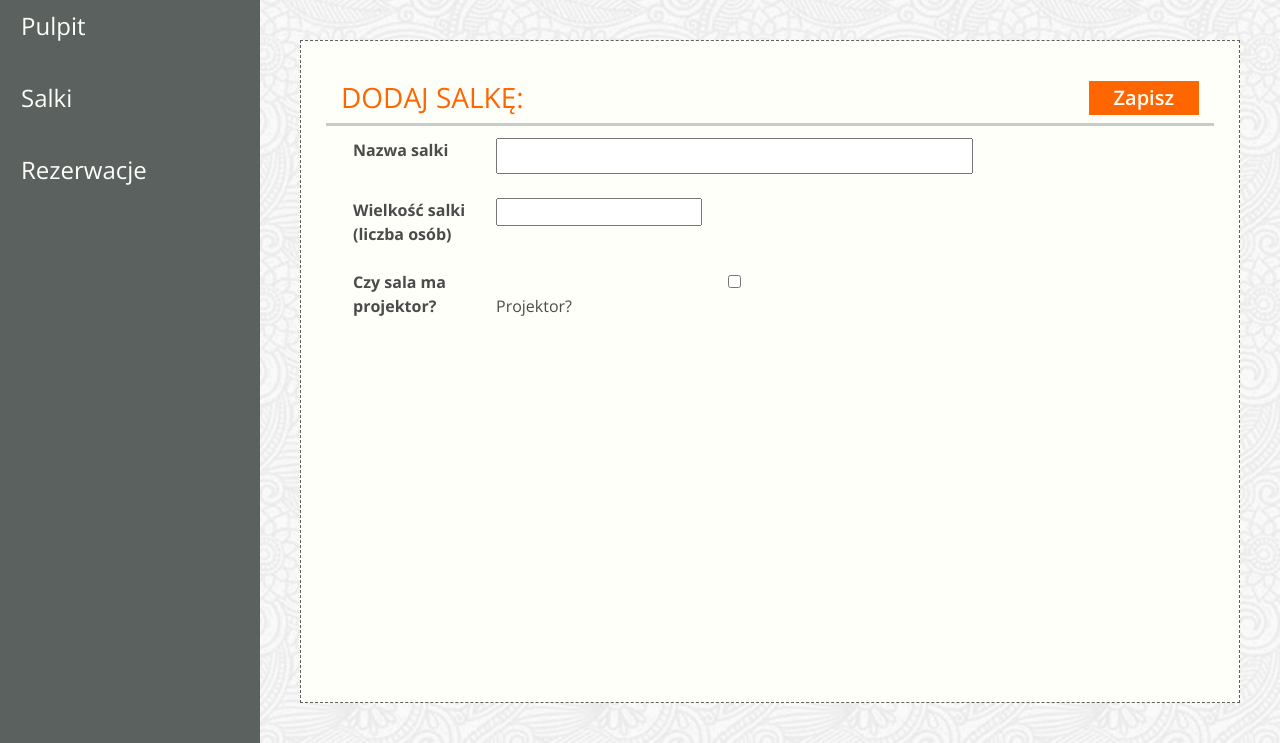
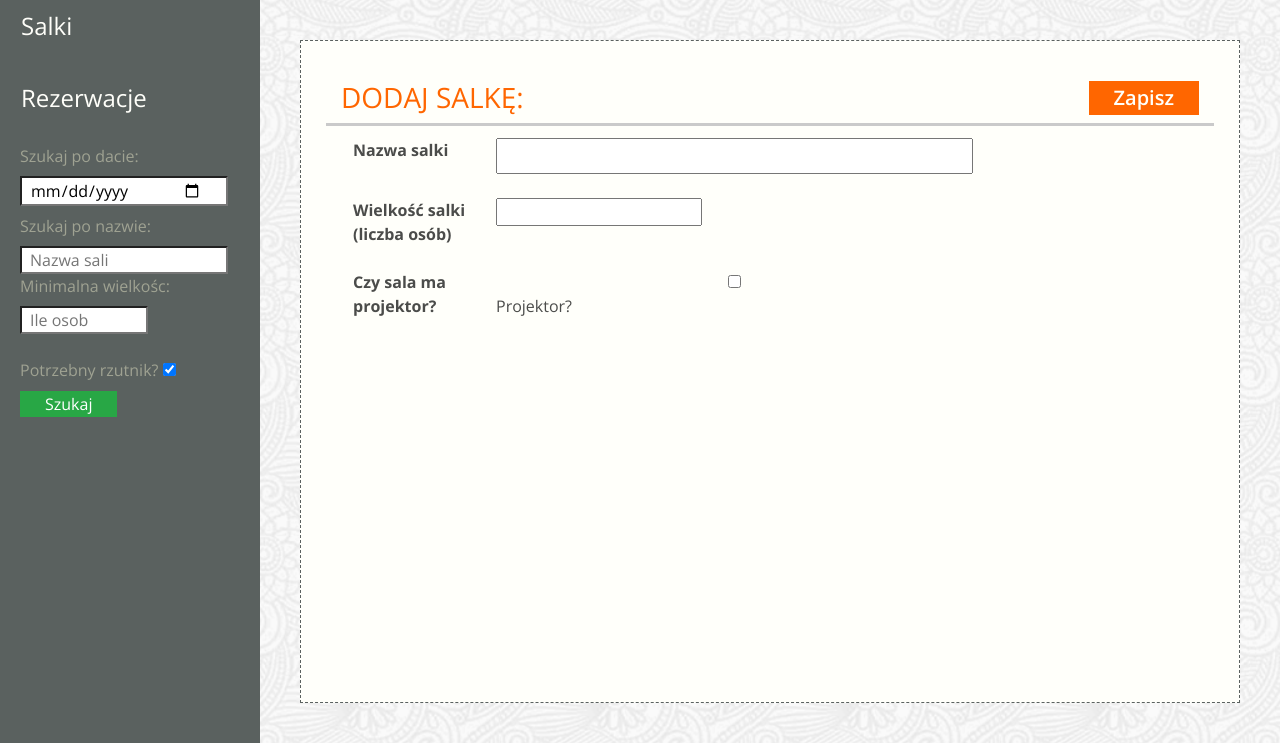
Before and after one commit to gopisu/BookRoom, a Django app: page /room/new/ in a window 1280 px wide. Shown: the part 84-827 px from the top of the page. Run offline with Django 3.2, Linux system fonts and the light colour scheme; some libraries are stand-ins or nearby versions; some web fonts are replaced.

Commit message:
searching

```diff
--- a/BookingRooms/templates/BookingRooms/__base__.html
+++ b/BookingRooms/templates/BookingRooms/__base__.html
@@ -6,13 +6,15 @@
     <meta charset="utf-8">
     <meta name="viewport" content="width=device-width, initial-scale=1, shrink-to-fit=no">
     <title>{% block title %}{% endblock title %} | Zarezerwuj Salkę</title>
-    <link rel="stylesheet" href="https://stackpath.bootstrapcdn.com/bootstrap/4.1.3/css/bootstrap.min.css" integrity="sha384-MCw98/SFnGE8fJT3GXwEOngsV7Zt27NXFoaoApmYm81iuXoPkFOJwJ8ERdknLPMO"
+    <link rel="stylesheet" href="https://stackpath.bootstrapcdn.com/bootstrap/4.1.3/css/bootstrap.min.css"
+          integrity="sha384-MCw98/SFnGE8fJT3GXwEOngsV7Zt27NXFoaoApmYm81iuXoPkFOJwJ8ERdknLPMO"
           crossorigin="anonymous">
     <link href="https://fonts.googleapis.com/css?family=Charmonman:400,700|Open+Sans:400,600,700&amp;subset=latin-ext"
           rel="stylesheet">
     <link rel="stylesheet" href="{% static "css/style.css" %}">
-    <link rel="stylesheet" href="https://use.fontawesome.com/releases/v5.5.0/css/all.css" integrity="sha384-B4dIYHKNBt8Bc12p+WXckhzcICo0wtJAoU8YZTY5qE0Id1GSseTk6S+L3BlXeVIU" crossorigin="anonymous">
-    <link rel="shortcut icon" href="{% static 'images/favicon.ico' type='image/x-icon' %}">
+    <link rel="stylesheet" href="https://use.fontawesome.com/releases/v5.5.0/css/all.css"
+          integrity="sha384-B4dIYHKNBt8Bc12p+WXckhzcICo0wtJAoU8YZTY5qE0Id1GSseTk6S+L3BlXeVIU" crossorigin="anonymous">
+    <link rel="shortcut icon" href="{% static 'images/favicon.ico' %} type='image/x-icon">
 </head>
 
 <body>
@@ -36,12 +38,6 @@
         <ul class="nav flex-column long-bg">
             <li class="nav-item">
                 <a class="nav-link" href="{% url "all_rooms" %}">
-                                <span>Pulpit</span>
-                                <i class="fas fa-angle-right"></i>
-                            </a>
-                        </li>
-                        <li class="nav-item">
-                            <a class="nav-link" href="{% url "all_rooms" %}">
                     <span>Salki</span>
                     <i class="fas fa-angle-right"></i>
                 </a>
@@ -52,6 +48,35 @@
                     <i class="fas fa-angle-right"></i>
                 </a>
             </li>
+{#            <li class="nav-item">#}
+{#                <a class="nav-link" href="{% url "all_rooms" %}">#}
+{#                    <span>Wyszukiwanie</span>#}
+{#                    <i class="fas fa-angle-right"></i>#}
+{#                </a>#}
+{#            </li>#}
+
+
+            <form class="side-form" method="post" action="{% url "all_rooms"%}"> {% csrf_token %}
+                <li><label><span class="text text-color-lighter">Szukaj po dacie:</span></label></li>
+                <li><label><input type="date" class="input rounded-0 left-2 pt-0 pb-0 pr-4 pl-2" style='width:13em'
+                                  name="side_day" value="{{ side_day }}"></label></li>
+                <li><label><span class="text text-color-lighter">Szukaj po nazwie:</span></label>
+                <li><input type="text" class="input rounded-0 left-2 pt-0 pb-0 pr-4 pl-2" style='width:13em'
+                           name="searched_name" placeholder="Nazwa sali"
+                           value="{{ searched_name }}"></li>
+                <li><label><span class="text text-color-lighter">Minimalna wielkośc:</span></label></li>
+                <li><input type="number" min="0" class="input rounded-0 left-2 pt-0 pb-0 pr-4 pl-2" style='width:8em'
+                           name="searched_size" placeholder="Ile osob" value="{{ searched_size }}"></li>
+                <br>
+                <li><label><span class="text text-color-lighter">Potrzebny rzutnik?  </span></label>
+                    <input type="checkbox" class="input rounded-0 left-5 pt-0 pb-0 pr-4 pl-10"
+                           name="searched_projector" value="True" {% if searched_projector != "Without" %} checked="checked"{% endif %}></li>
+                <li>
+                    <button type="submit" class="btn btn-success rounded-0 pt-0 pb-0 pr-4 pl-4" type="submit" value="" name="search_by_many">
+                        Szukaj
+                    </button>
+                </li>
+            </form>
         </ul>
 
         <div class="m-4 p-3 width-medium text-color-darker">
@@ -67,11 +92,14 @@
     </div>
 </section>
 
-    <script src="https://code.jquery.com/jquery-3.3.1.slim.min.js" integrity="sha384-q8i/X+965DzO0rT7abK41JStQIAqVgRVzpbzo5smXKp4YfRvH+8abtTE1Pi6jizo"
+<script src="https://code.jquery.com/jquery-3.3.1.slim.min.js"
+        integrity="sha384-q8i/X+965DzO0rT7abK41JStQIAqVgRVzpbzo5smXKp4YfRvH+8abtTE1Pi6jizo"
         crossorigin="anonymous"></script>
-    <script src="https://cdnjs.cloudflare.com/ajax/libs/popper.js/1.14.3/umd/popper.min.js" integrity="sha384-ZMP7rVo3mIykV+2+9J3UJ46jBk0WLaUAdn689aCwoqbBJiSnjAK/l8WvCWPIPm49"
+<script src="https://cdnjs.cloudflare.com/ajax/libs/popper.js/1.14.3/umd/popper.min.js"
+        integrity="sha384-ZMP7rVo3mIykV+2+9J3UJ46jBk0WLaUAdn689aCwoqbBJiSnjAK/l8WvCWPIPm49"
         crossorigin="anonymous"></script>
-    <script src="https://stackpath.bootstrapcdn.com/bootstrap/4.1.3/js/bootstrap.min.js" integrity="sha384-ChfqqxuZUCnJSK3+MXmPNIyE6ZbWh2IMqE241rYiqJxyMiZ6OW/JmZQ5stwEULTy"
+<script src="https://stackpath.bootstrapcdn.com/bootstrap/4.1.3/js/bootstrap.min.js"
+        integrity="sha384-ChfqqxuZUCnJSK3+MXmPNIyE6ZbWh2IMqE241rYiqJxyMiZ6OW/JmZQ5stwEULTy"
         crossorigin="anonymous"></script>
 </body>
 </html>
--- a/Conference/views.py
+++ b/Conference/views.py
@@ -7,7 +7,7 @@ from django.views import View
 from Conference.models import *
 
 # Create your tests here.
-from Conference.utils import validate_positive_int, messages
+from Conference.utils import validate_positive_int, messages, booked_rooms_ids
 
 
 class TestView(View):
@@ -22,16 +22,54 @@ class TestView2(View):
 
 class RoomsTodayListView(View):
     def get(self, request):
+        day = datetime.today().strftime("%Y-%m-%d")
         rooms = Room.objects.all().order_by('name')
-        date = datetime.today()
-        all_rooms_today = []
-        for room in rooms:
-            status_today = Booking.objects.filter(room=room.id, date=date)
-            all_rooms_today.append((room, status_today))
-        paginator = Paginator(all_rooms_today, 10)  # Show 10 recipes per page
+        bookings = Booking.objects.filter(date=day)
+        booked_ids = []
+        for booking in bookings:
+            booked_ids.append(booking.room_id)
+        paginator = Paginator(rooms, 20)  # Show 10 recipes per page
         page = request.GET.get('page')
-        all_rooms_today = paginator.get_page(page)
-        return render(request, 'BookingRooms/app-rooms.html', {"object_list": all_rooms_today})
+        rooms = paginator.get_page(page)
+        return render(request, 'BookingRooms/app-rooms.html',
+                      {"day": day, "object_list": rooms, "booked_ids": booked_ids})
+
+    def post(self, request):
+        booked_ids = []
+        object_list = Room.objects.all()
+        if "search_by_day" in request.POST:
+            day = request.POST.get("searched_day")
+            booked_ids = booked_rooms_ids(day)
+            object_list = Room.objects.all().order_by('name')
+            paginator = Paginator(object_list, 20)  # Show 10 recipes per page
+            page = request.GET.get('page')
+            object_list = paginator.get_page(page)
+            return render(request, 'BookingRooms/app-rooms.html',
+                          {"day": day, "object_list": object_list, "booked_ids": booked_ids})
+
+        else:
+            side_day = request.POST.get("side_day")
+            searched_name = request.POST.get("searched_name")
+            searched_size = request.POST.get("searched_size")
+            if side_day:
+                booked_ids = booked_rooms_ids(side_day)
+                object_list = object_list.all().exclude(id__in=booked_ids)
+            if searched_name:
+                object_list = object_list.filter(name__icontains=searched_name)
+            if searched_size:
+                object_list = object_list.filter(size__gte=searched_size)
+            if "searched_projector" in request.POST:
+                searched_projector = "With"
+                object_list = object_list.filter(projector=True)
+            else:
+                searched_projector = "Without"
+                object_list = object_list.filter(projector=False)
+            paginator = Paginator(object_list, 20)  # Show 10 recipes per page
+            page = request.GET.get('page')
+            object_list = paginator.get_page(page)
+            return render(request, 'BookingRooms/app-rooms.html',
+                          {"object_list": object_list, "booked_ids": booked_ids, "side_day": side_day,
+                           "searched_size": searched_size, "searched_name": searched_name, "searched_projector": searched_projector})
 
 
 class RoomDetailsView(View):
@@ -64,13 +102,14 @@ class RoomAddView(View):
         Room.objects.create(name=room_name, size=room_size, projector=room_projector)
         return redirect('all_rooms')
 
+
 class RoomModifyView(View):
 
     def get(self, request, id):
         room = Room.objects.get(id=id)
         return render(request, "BookingRooms/app-modify-room.html", {'room_name': room.name,
-                                                                      'room_projector': room.projector,
-                                                                      'room_size': room.size})
+                                                                     'room_projector': room.projector,
+                                                                     'room_size': room.size})
 
     def post(self, request, id):
         room_name = request.POST.get('room_name')
@@ -83,12 +122,19 @@ class RoomModifyView(View):
         room_size = validate_positive_int(room_size)
         if not room_size or "" in (room_name, room_projector):
             return render(request, 'BookingRooms/app-modify-room.html', {'room_name': room_name,
-                                                                      'room_projector': room_projector,
-                                                                      'room_size': room_size,
-                                                                      'message': messages['wrong_data']})
+                                                                         'room_projector': room_projector,
+                                                                         'room_size': room_size,
+                                                                         'message': messages['wrong_data']})
         room = Room.objects.get(id=id)
-        room.name=room_name
-        room.size=room_size
-        room.projector=room_projector
+        room.name = room_name
+        room.size = room_size
+        room.projector = room_projector
         room.save()
         return redirect('all_rooms')
+
+
+"""Jako użytkownik chcę móc wyszukać sale z podaniem następujących warunków:
+nazwa sali,
+dzień,
+pojemność sali,
+dostępność rzutnika."""
--- a/static/css/style.css
+++ b/static/css/style.css
@@ -23,6 +23,7 @@
 html {
     min-height: 100%;
 }
+
 body {
     font-family: "Open Sans", sans-serif;
     font-weight: 400;
@@ -45,12 +46,15 @@ background: #EAEAEA;
 .noPadding {
     padding: 0;
 }
+
 .noMargin {
     margin: 0;
 }
+
 .center {
     text-align: center;
 }
+
 .btn-color {
     background-color: var(--link-color);
     color: var(--light-link-color);
@@ -58,6 +62,7 @@ background: #EAEAEA;
     font-size: 20px;
     padding: 8px 18px;
 }
+
 .btn-color a {
     text-decoration: none;
     color: var(--light-link-color);
@@ -66,22 +71,24 @@ background: #EAEAEA;
 .btn-color:hover {
     opacity: .8;
 }
+
 .label-size {
     font-size: 1.4rem;
     color: var(--background-color);
 }
+
 hr {
     border: 0;
     margin-bottom: 4px;
-  clear:both;
-  display:block;
+    clear: both;
+    display: block;
     width: 100%;
-  background-color:var(--background-color);
+    background-color: var(--background-color);
     height: 1px;
 }
 
-.border-dashed{
-  border: .5px dashed  var(--lighter-background-color);
+.border-dashed {
+    border: .5px dashed var(--lighter-background-color);
     background: var(--light-link-color);
 }
 
@@ -90,7 +97,7 @@ hr {
 }
 
 .border-3 {
-  border-width:3px !important;
+    border-width: 3px !important;
     border-bottom-color: #cacaca !important;
 }
 
@@ -144,19 +151,19 @@ margin: 0 auto !important;
 }
 
 .nav-link {
-  color: var(--light-link-color)!important;
+    color: var(--light-link-color) !important;
     font-size: 1.1rem;
 }
 
 .page-header .nav .nav-item .active,
-.page-header .nav .nav-item a:hover{
-    color: var(--link-color)!important;
+.page-header .nav .nav-item a:hover {
+    color: var(--link-color) !important;
 }
 
 .main-logo {
     font-family: "Charmonman", cursive;
     display: inline-block;
-  color: var(--light-link-color)!important;
+    color: var(--light-link-color) !important;
     margin-top: 10px;
     font-size: 2.7rem;
     font-weight: 600;
@@ -185,8 +192,7 @@ margin: 0 auto !important;
     background-image: none;
 }
 
-.carousel-control-next-icon:after
-{
+.carousel-control-next-icon:after {
     content: '>';
     font-size: 55px;
     color: var(--dark-text);
@@ -285,7 +291,7 @@ margin: 0 auto !important;
 /*---- Footer section ----*/
 /*------------------------------*/
 
-.footer-section{
+.footer-section {
     background: var(--background-color);
 }
 
@@ -321,37 +327,44 @@ margin: 0 auto !important;
     flex-wrap: nowrap;
     margin: 0;
 }
+
 .long-bg {
     background: var(--lighter-background-color);
     display: inline-block;
     vertical-align: top;
     min-height: 100%;
 }
+
 .dashboard-section .nav-item {
     display: block;
     width: 260px;
     margin-bottom: 20px;
 }
+
 .dashboard-section .nav-item i.fa-angle-right {
     display: none;
 }
+
 .dashboard-section .nav-item .nav-link {
     display: flex;
     align-items: center;
     justify-content: space-between;
 }
+
 .dashboard-section .nav-item a {
     font-size: 1.5rem;
     border-left: 5px solid transparent;
 }
+
 .dashboard-section .nav-item a.active,
 .dashboard-section .nav-item a:hover {
     border-left: 5px solid var(--link-color);
 }
+
 .dashboard-section .nav-item a.active i.fa-angle-right,
 .dashboard-section .nav-item:hover i.fa-angle-right {
     display: block;
-  color: var(--link-color)!important;
+    color: var(--link-color) !important;
 }
 
 .circle-div {
@@ -366,9 +379,11 @@ margin: 0 auto !important;
     font-size: 2rem;
     color: var(--link-color);
 }
+
 .icon-circle {
     font-size: 2rem;
 }
+
 .icon-calendar {
     font-size: 2rem;
 }
@@ -382,11 +397,13 @@ margin: 0 auto !important;
     display: flex;
     justify-content: space-between;
 }
+
 .dashboard-menu {
     display: flex;
     justify-content: center;
     align-items: center;
 }
+
 .dashboard-menu .menu-item {
     width: 100px;
     height: 160px;
@@ -394,12 +411,15 @@ margin: 0 auto !important;
     padding-top: 15px;
     margin-right: 20px;
 }
+
 .dashboard-menu .menu-item a {
     color: var(--green);
 }
+
 .dashboard-menu .menu-item:last-child {
     margin-right: 0;
 }
+
 .dashboard-menu .menu-item .title {
     display: block;
     padding-top: 10px;
@@ -411,25 +431,30 @@ margin: 0 auto !important;
     margin-left: 50px;
     width: 70%;
 }
+
 .alert-item {
     padding: 10px;
     margin-bottom: 15px;
     display: flex;
     align-items: center;
 }
+
 .alert-item span {
     margin-left: 15px;
 }
+
 .alert-info {
     background: #fff;
     border: 1px dashed var(--blue);
     color: var(--blue);
 }
+
 .alert-light {
     background: #fff;
     border: 1px dashed var(--yellow);
     color: var(--yellow);
 }
+
 .icon-plus-square {
     font-size: 3.5rem;
 }
@@ -437,12 +462,14 @@ margin: 0 auto !important;
 .dashboard-content {
     margin-top: 20px;
 }
+
 .dashboard-content-title {
     font-size: 1.2rem;
     text-align: center;
     font-weight: bold;
     margin: 20px 0;
 }
+
 .dashboard-content-title span {
     color: var(--link-color);
 }
@@ -454,15 +481,24 @@ margin: 0 auto !important;
 .schedules-content {
     margin-top: 20px;
 }
+
 .schedules-text {
     font-size: .9rem;
     margin-bottom: 0;
 
 }
+
 .schedules-content .form-group.row {
   display: flex;
   align-items: center;
 }
+
+.side-form {
+    margin-left: 20px;
+  margin-bottom: 20px;
+}
+
+
 .schedules-content-header {
     margin-bottom: 50px;
 }
```
Also changed, not shown: BookingRooms/templates/BookingRooms/app-rooms.html (+8 -5 lines), Conference/utils.py (+8 -0 lines), 1 other file. Lines whose indentation alone changed are shown as unchanged.
